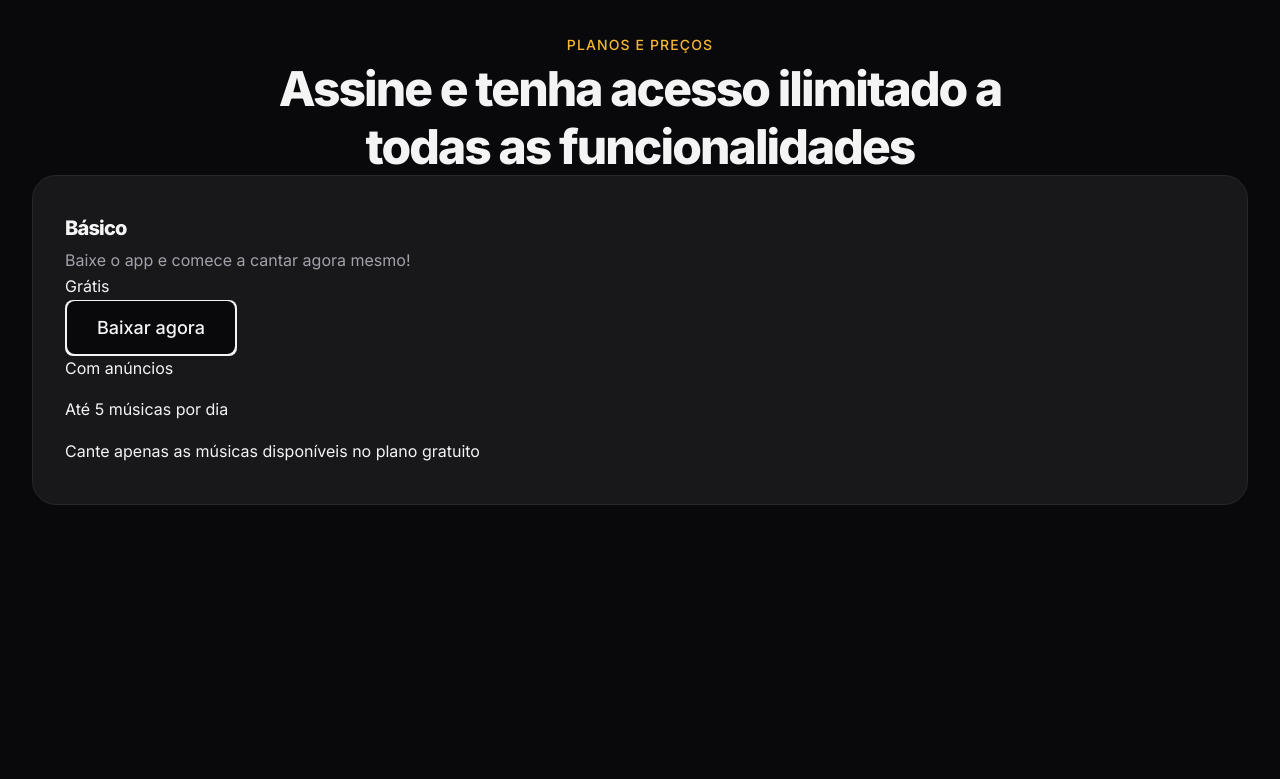
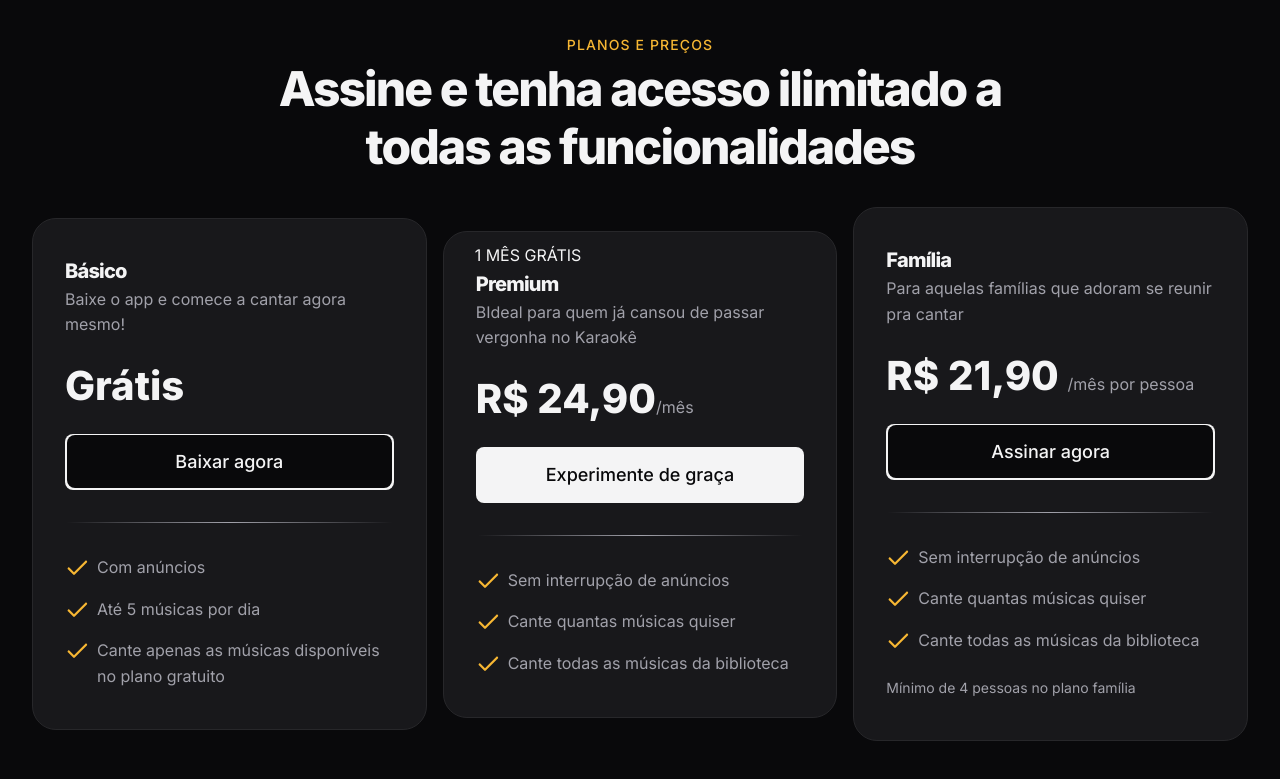
Before and after one commit to victorservente/Landing-Page, a plain HTML site: page index.html in a window 1280 px wide. Shown: the part 2641-3420 px from the top of the page. Before the commit the page ends 3226 px from the top, so only its background shows below. Drawn offline with Linux system fonts and the light colour scheme.

Commit message:
cotinuando secao pricing

```diff
--- a/index.html
+++ b/index.html
@@ -128,6 +128,37 @@
             <li>Cante apenas as músicas disponíveis no plano gratuito</li>
           </ul>
         </div>
+
+        <div class="premium">
+          <div class="card py-lg px-lg">
+            <span>1 MÊS GRÁTIS</span>
+            <h3>Premium</h3>
+            <p>BIdeal para quem já cansou de passar vergonha no Karaokê</p>
+            <zin-pricing>R$ 24,90<small>/mês</small></zin-pricing>
+            <a href="#" class="btn btn-md">Experimente de graça</a>
+            <div class="separator"></div>
+            <ul role="list" class="grid gap-1">
+              <li>Sem interrupção de anúncios</li>
+              <li>Cante quantas músicas quiser</li>
+              <li>Cante todas as músicas da biblioteca</li>
+            </ul>
+          </div>
+        </div>
+
+        <div class="card py-lg px-lg">
+          <h3>Família</h3>
+          <p>Para aquelas famílias que adoram se reunir pra cantar</p>
+          <zin-pricing>R$ 21,90 <small>/mês por pessoa</small></zin-pricing>
+          <a href="#" class="btn btn-md" aria-label="Assinar agora"></a>
+          <div class="separator"></div>
+          <ul role="list" class="grid gap-1">
+            <li>Sem interrupção de anúncios</li>
+            <li>Cante quantas músicas quiser</li>
+            <li>Cante todas as músicas da biblioteca</li>
+          </ul>
+
+          <small>Mínimo de 4 pessoas no plano família</small>
+        </div>
       </div>
     </div>
   </section>
--- a/styles/pricing.css
+++ b/styles/pricing.css
@@ -1,14 +1,74 @@
 #pricing {
+--fs-price: 2rem;
+
   & header {
     text-align: center;
   }
 
-  & h3{
+  & .cards {
+    margin-top: 2rem;
+  }
+
+  & h3 {
     font-size: 1.25rem;
     margin-top: 0;
   }
 
+  & .card p {
+    margin-top: .25rem;
+  }
+
+  & zin-pricing {
+    display: block;
+    padding-block: 1.5rem;
+    font: var(--fw-bold) var(--fs-price)/1.2 var(--ff-sans);
+  }
+
+  & zin-pricing small {
+    font: var(--fw-base) 1rem/125% var(--ff-sans);
+    color: var(--text-color-secondary);
+  }
+
+  & .btn {
+    width: 100%;
+  }
+
+  & .separator {
+    height: 1px;
+    margin-block: 2rem;
+    background: radial-gradient(var(--text-color-secondary), var(--surface-color) 70%);
+  }
+
+  & li {
+    color: var(--text-color-secondary);
+    background: url(../assets/icons/Check.svg) no-repeat;
+    padding-left: 2rem;
+  }
+
+  & ul + small {
+    display: block;
+    margin-top: 1.5rem;
+    font-size: 0.875rem;
+    color: var(--text-color-secondary);
+  }
+
+  & .premium {
+    position: relative;
+
+    & .card {
+      & > span {
+        position: absolute;
+        top: 0;
+        left: 0;
+
+        padding: .75rem 2rem;
+        background: li;
+      }
+    }
+  }
+
   @media(width >= 80rem) {
+    --fs-price: 2.5rem;
     & header {
       max-width: 50rem;
       margin-inline: auto;
```
